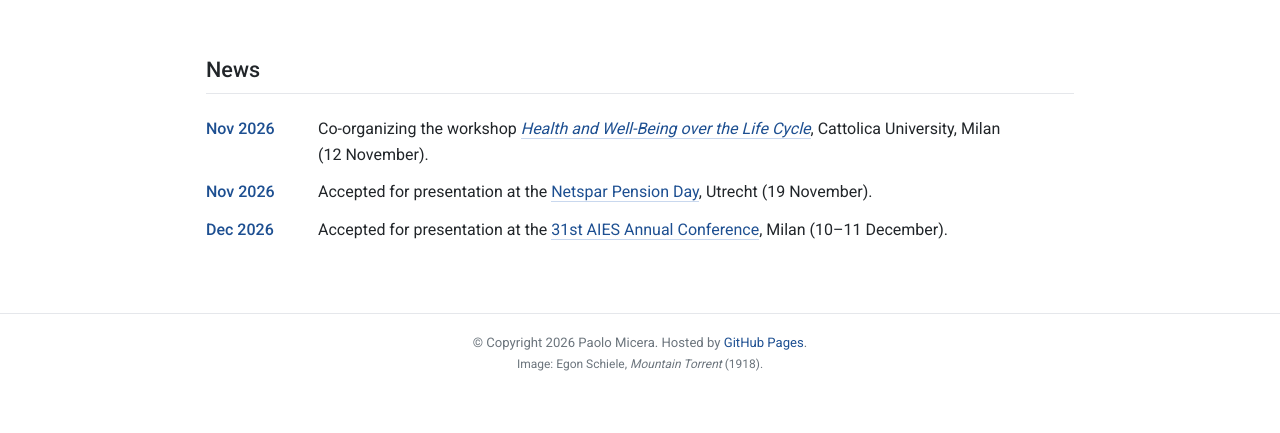
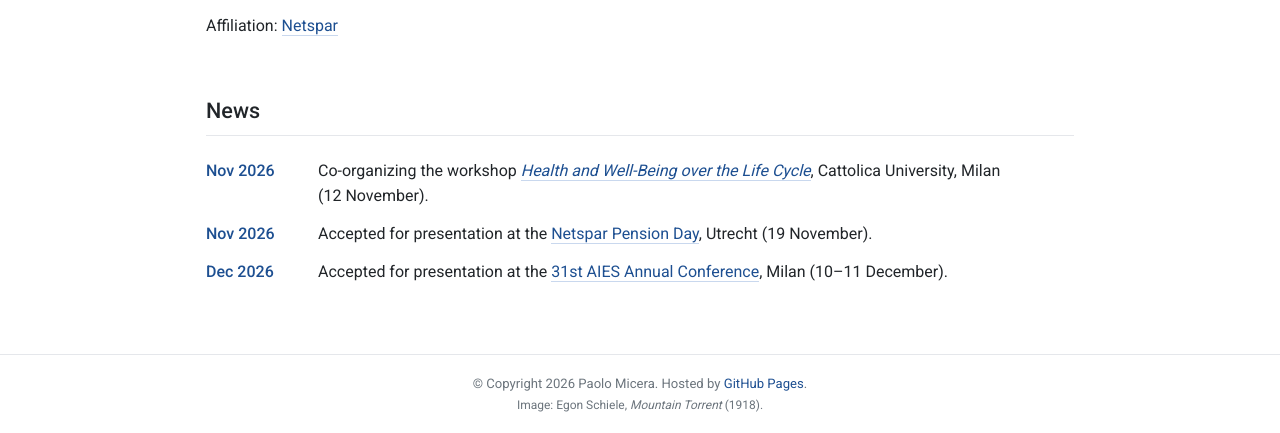
Before and after one commit to paolomicera/paolomicera.github.io, a plain HTML site: page index.html in a window 1280 px wide. Shown: the part 717-1150 px from the top of the page. Before the commit the page ends 1109 px from the top, so only its background shows below. Drawn offline with Linux system fonts and the light colour scheme.

Commit message:
Add Netspar affiliation to home page
Co-Authored-By: Claude Opus 5.5 <noreply@anthropic.com>
Claude-Session: https://claude.ai/code/session_01VrTNV9Gx3ssmccTxbfgaav

```diff
--- a/index.html
+++ b/index.html
@@ -60,6 +60,9 @@
       <p>
         You can find my CV <a href="assets/pdf/Micera_CV.pdf">here</a>.
       </p>
+      <p>
+        Affiliation: <a href="https://www.netspar.nl/en/">Netspar</a>
+      </p>
 
     </div>
 
```
